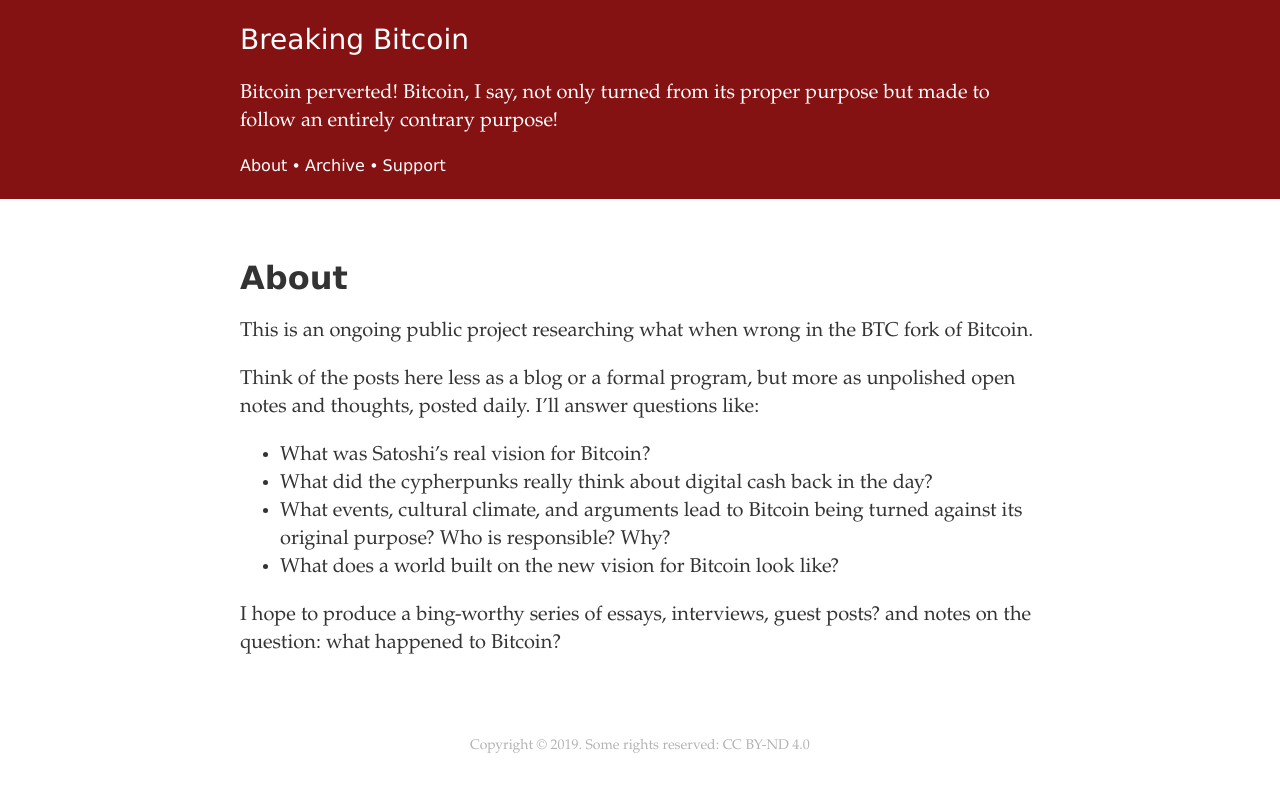
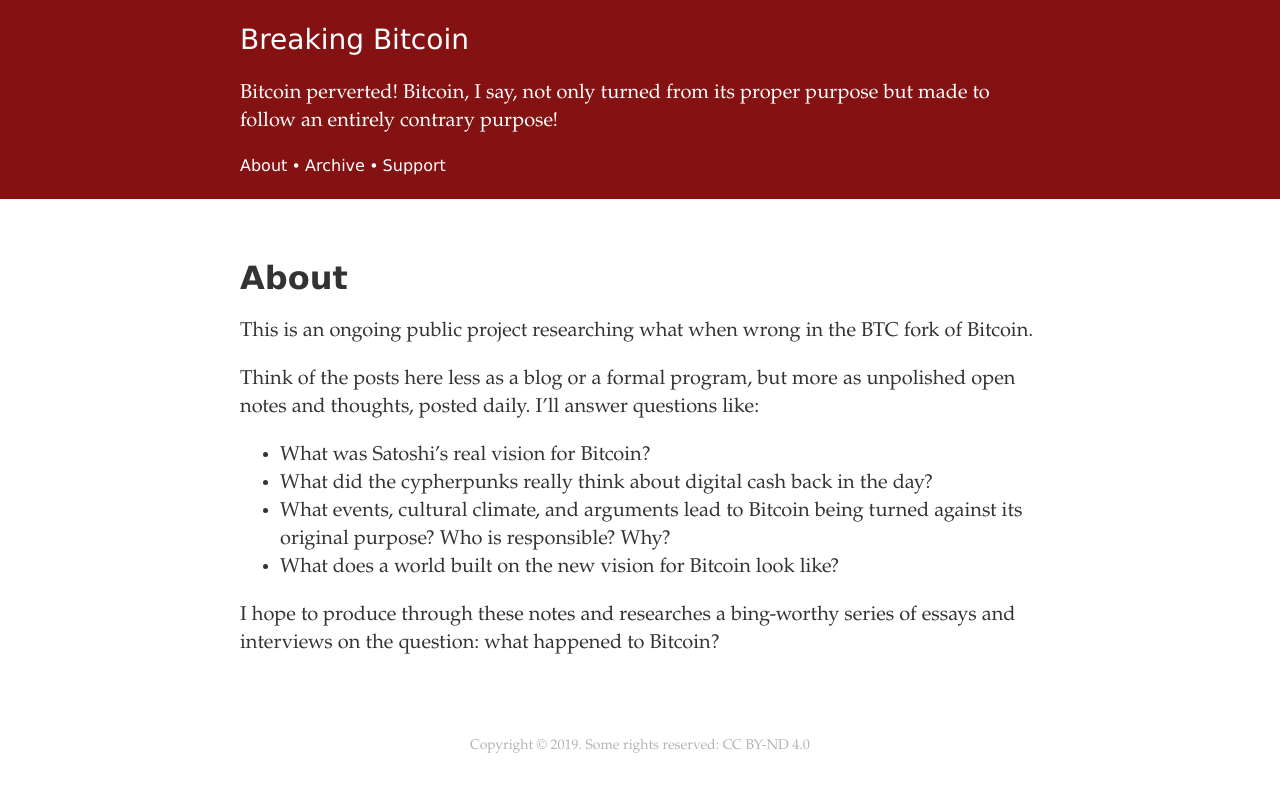
Before and after one commit to derykmakgill/nsi, a Jekyll site: the page built from about.md, in a window 1280 px wide. Shown: the top 792 px of the page. Built offline with Jekyll 4.4.1, drawn with Linux system fonts in a browser that asks for light colours.

Commit message:
Update about.md

```diff
--- a/about.md
+++ b/about.md
@@ -12,4 +12,4 @@
 - What events, cultural climate, and arguments lead to Bitcoin being turned against its original purpose? Who is responsible? Why?
 - What does a world built on the new vision for Bitcoin look like?
 
-I hope to produce a bing-worthy series of essays, interviews, guest posts? and notes on the question: what happened to Bitcoin?
+I hope to produce through these notes and researches a bing-worthy series of essays and interviews on the question: what happened to Bitcoin?
```
